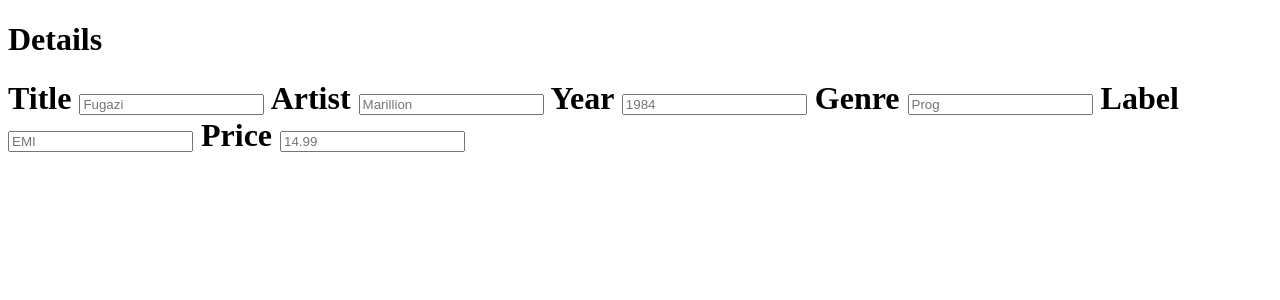
After one commit to ceslo/test_pdo, a PHP site: page /details.php?id=1 in a window 1280 px wide. The commit adds this page. Shown: the top 300 px of the page. Run offline with PHP 8.4, Linux system fonts and the light colour scheme; data comes from the database, SQL or seed files in the repository.

Commit message:
INDEX ET DETAIL ok

```diff
--- /dev/null
+++ b/details.php
@@ -0,0 +1,55 @@
+<?php
+try{
+    $db = new PDO('mysql:host=localhost;charset=utf8;dbname=record','admin','Afpa1234');
+    $db->setAttribute(PDO::ATTR_ERRMODE, PDO::ERRMODE_EXCEPTION);}
+
+catch (PDOException $e){
+    echo "Erreur: ".$e->getMessage() . "<br>";
+    echo "N° : " .$e->getCode();
+    die("Fin du script");};
+// $disc= $db-> prepare("SELECT * FROM disc JOIN artist on disc.artist_id = artist.artist_id");
+// $disc-> execute();
+// $result= $disc-> fetchAll();
+
+function getDetailsById($id,$db)
+{
+$details = $db-> prepare('SELECT * FROM disc JOIN artist ON disc.artist_id = artist.artist_id WHERE disc_id = :disc_id');
+$details-> bindParam(':disc_id',$id, PDO::PARAM_INT);
+$details-> execute();
+$detailById = $details-> fetch();
+return $detailById;
+};
+?>
+
+<!DOCTYPE html>
+<html lang="en">
+<head>
+    <meta charset="UTF-8">
+    <meta name="viewport" content="width=device-width, initial-scale=1.0">
+    <title>Document</title>
+</head>
+<body>
+
+    <?php
+    $detailById = getDetailsById($_GET["id"],$db);
+       echo'
+<h1> Details <h1>
+<form action="#" method="get">
+<label for="title">Title</label>
+<input type="text" name="title" placeholder="'.$detailById["disc_title"].'"/>
+<label for="artist">Artist</label>
+<input type="text" name="artist" placeholder="'.$detailById["artist_name"].'"/>
+<label for="year">Year</label>
+<input type="text" name="year" placeholder="'.$detailById["disc_year"].'"/>
+<label for="genre">Genre</label>
+<input type="text" name="genre" placeholder="'.$detailById["disc_genre"].'"/>
+<label for="label">Label</label>
+<input type="text" name="label" placeholder="'.$detailById["disc_label"].'"/>
+<label for="price">Price</label>
+<input type="text" name="price" placeholder="'.$detailById["disc_price"].'"/>
+</form>
+<img src="" alt="">';
+       ?>
+
+</body>
+</html>
--- a/details_disc.php
+++ b/details_disc.php
@@ -20,7 +20,7 @@ catch (Exception $e){
     <title>Test PDO</title>
 </head>
 <body>
-    Disc N°<? = $disc->disc_id ?>
+    Disc N°<? = $disc-> disc_id ?>
     Disc name <?= $disc->disc_title ?>
     Disc year <?= $disc->disc_year ?>
 </body>
```
Also changed, not shown: db.php (+5 -10 lines), header.php (added, +13 -0 lines), index.php (+21 -37 lines), update_form.php (added, +16 -0 lines), add_form.php (added).
